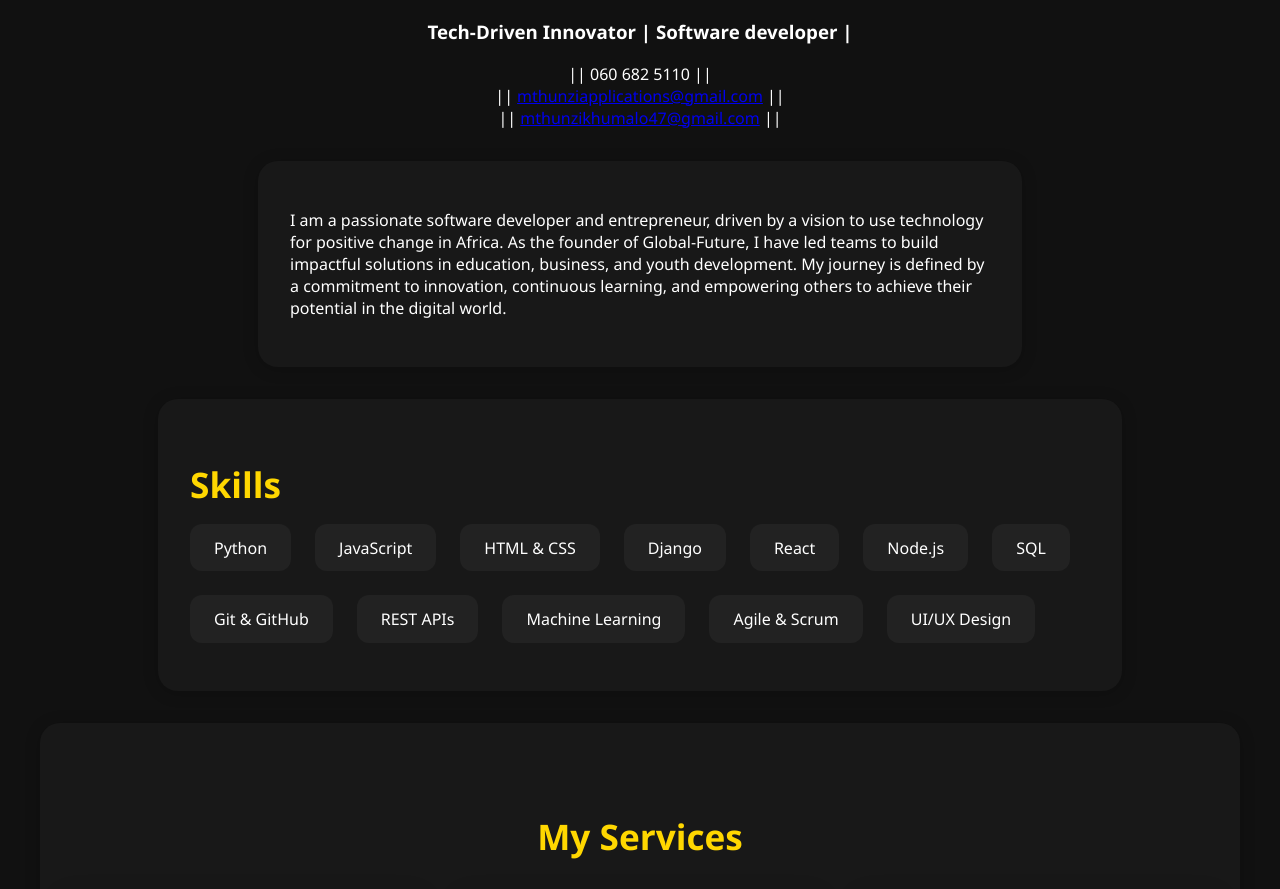
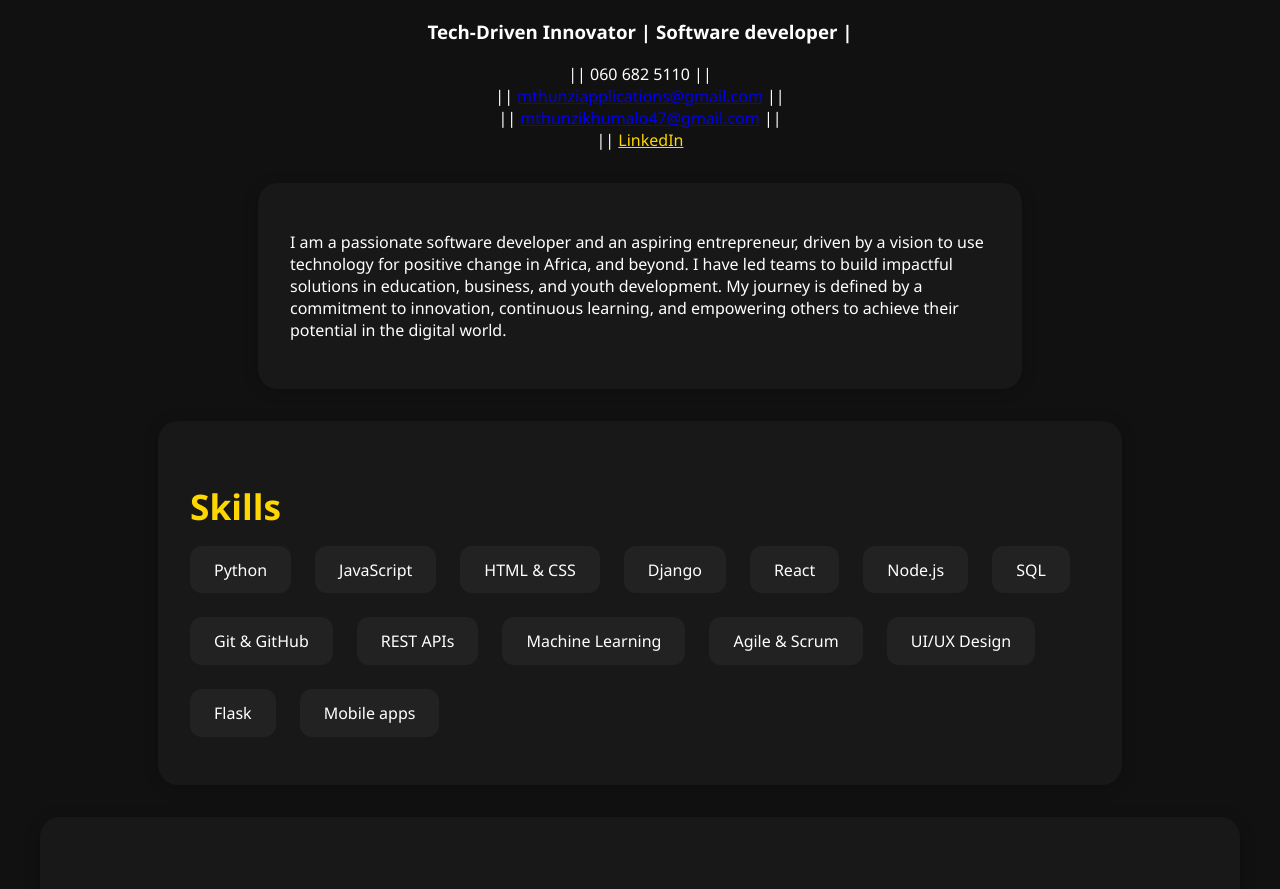
Before and after one commit to mthunzi5/mthunzikhumalo.com, a plain HTML site: page portfolio.htm in a window 1280 px wide. Shown: the part 308-1197 px from the top of the page. Drawn offline with Linux system fonts and the light colour scheme.

Commit message:
Update portfolio and add new sections

```diff
--- a/portfolio.htm
+++ b/portfolio.htm
@@ -27,13 +27,14 @@
     <div class="portfolio-contacts">
       ||<span> 060 682 5110</span> || <br>||
       <a href="mailto:mthunziapplications@gmail.com">mthunziapplications@gmail.com</a>  ||<br>||
-      <a href="mailto:mthunzikhumalo47@gmail.com">mthunzikhumalo47@gmail.com</a> ||
+      <a href="mailto:mthunzikhumalo47@gmail.com">mthunzikhumalo47@gmail.com</a> || <br>||
+      <a href="https://www.linkedin.com/in/mthunzi-khumalo-7275a024a/" style="color:#FFD700;">LinkedIn</a>
     </div>
   </div>
 
   <div class="bio">
     <p>
-      I am a passionate software developer and entrepreneur, driven by a vision to use technology for positive change in Africa. As the founder of Global-Future, I have led teams to build impactful solutions in education, business, and youth development. My journey is defined by a commitment to innovation, continuous learning, and empowering others to achieve their potential in the digital world.
+      I am a passionate software developer and an aspiring entrepreneur, driven by a vision to use technology for positive change in Africa, and beyond.  I have led teams to build impactful solutions in education, business, and youth development. My journey is defined by a commitment to innovation, continuous learning, and empowering others to achieve their potential in the digital world.
     </p>
   </div>
 
@@ -52,6 +53,8 @@
       <li style="background:#222; border-radius:12px; padding:0.8rem 1.5rem;">Machine Learning</li>
       <li style="background:#222; border-radius:12px; padding:0.8rem 1.5rem;">Agile &amp; Scrum</li>
       <li style="background:#222; border-radius:12px; padding:0.8rem 1.5rem;">UI/UX Design</li>
+      <li style="background:#222; border-radius:12px; padding:0.8rem 1.5rem;">Flask</li>
+      <li style="background:#222; border-radius:12px; padding:0.8rem 1.5rem;">Mobile apps</li>
     </ul>
   </div>
 
```
